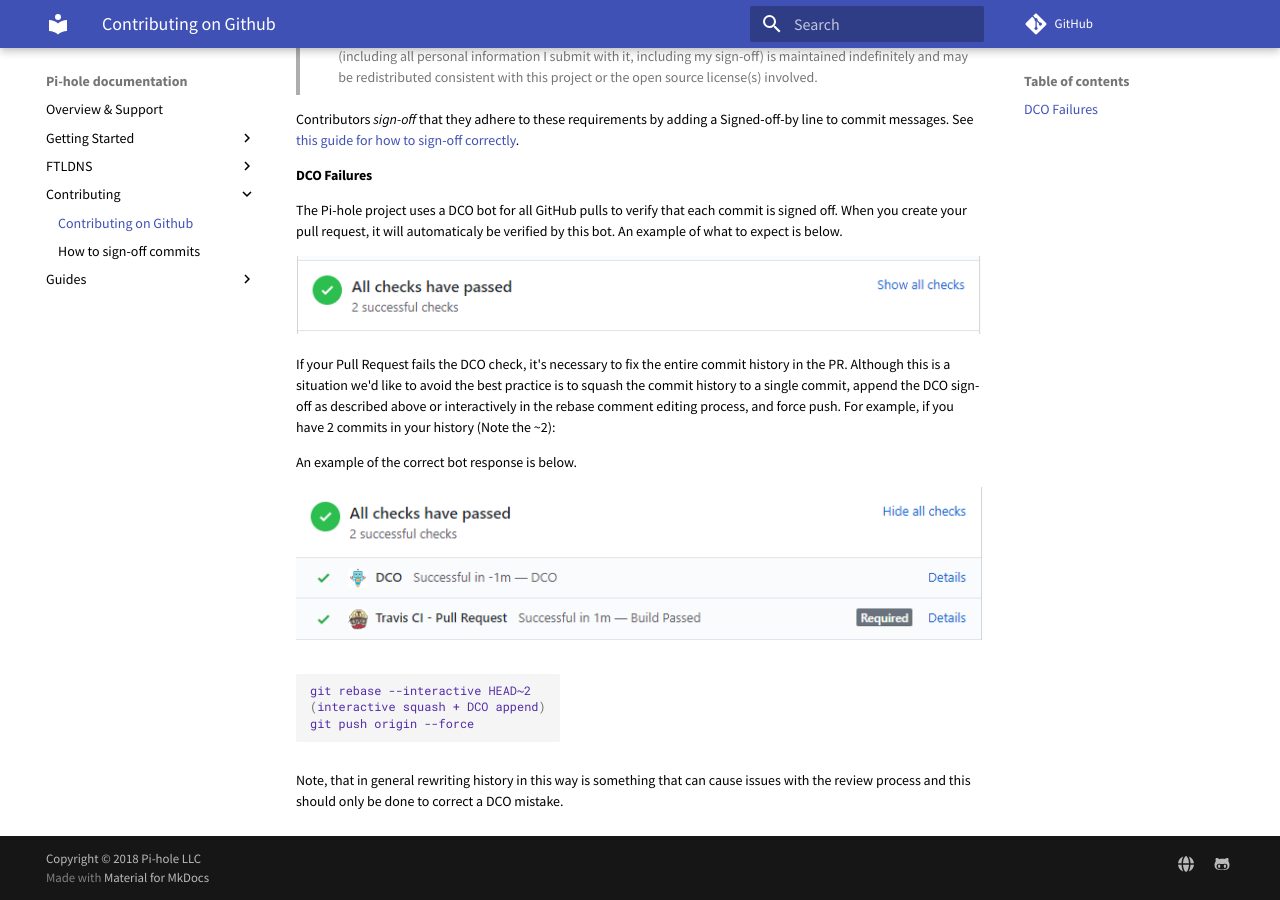
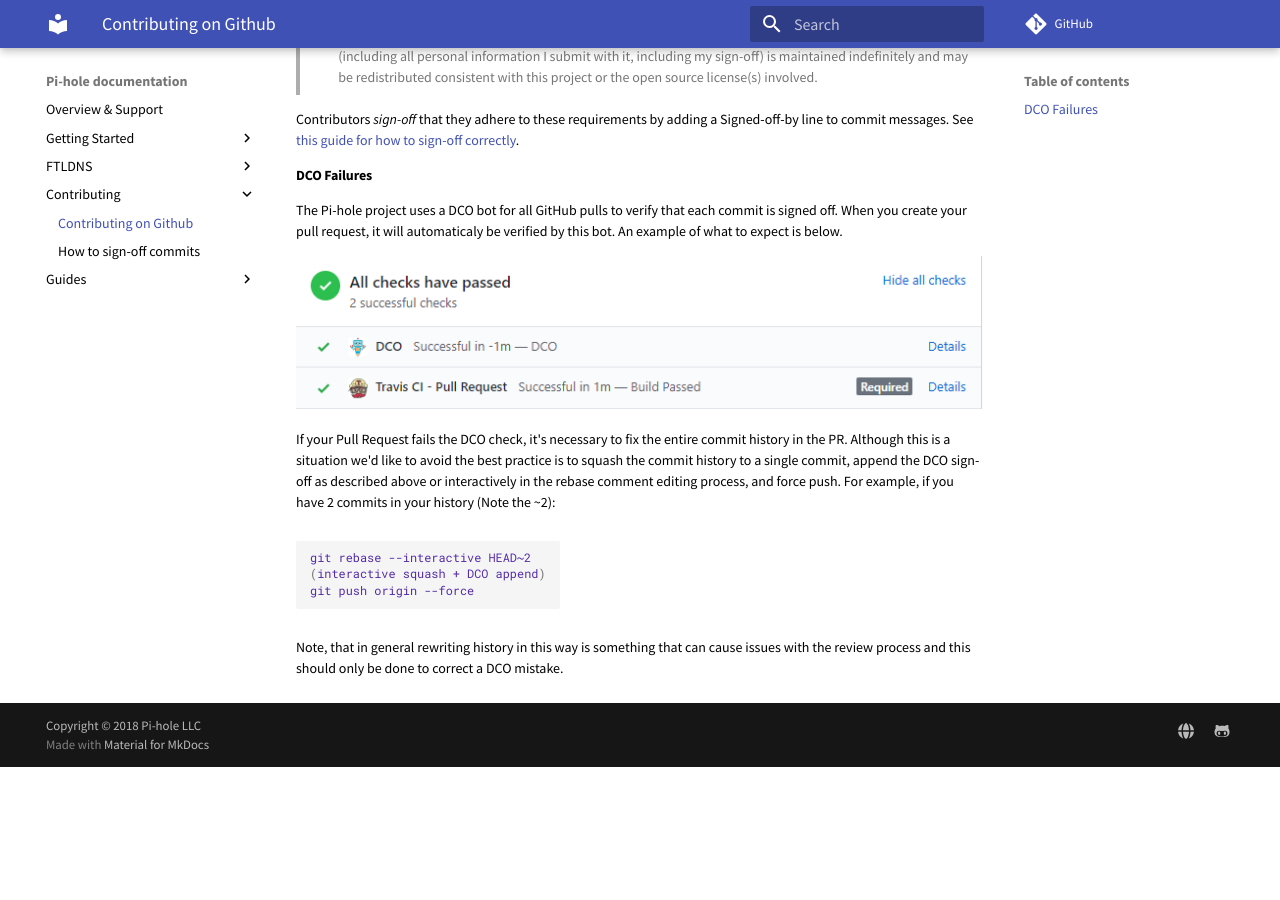
Before and after one commit to pi-hole/docs, an MkDocs documentation site: the page built from docs/guides/github/contributing.md, in a window 1280 px wide and 900 px high, scrolled down 508 px. Built offline with MkDocs 1.6.1 and Material for MkDocs 9.7.7, drawn with Linux system fonts in a browser that asks for light colours; comment, search, counter and statistics services are not loaded; old or Windows-style settings are respelled for this version of MkDocs; after the commit the page ends 1275 px from its top, so only the background shows below that.

Commit message:
Removed old image, replaced with new
Signed-off-by: root <root@dev.toakan.uk>

````diff
--- a/docs/guides/github/contributing.md
+++ b/docs/guides/github/contributing.md
@@ -19,13 +19,9 @@
 
 The Pi-hole project uses a DCO bot for all GitHub pulls to verify that each commit is signed off. When you create your pull request, it will automaticaly be verified by this bot. An example of what to expect is below.
 
-![Screenshot](../../images/github-commit-bots.png)
+![Screenshot](../../images/github-commit-bots-expanded.png)
 
 If your Pull Request fails the DCO check, it's necessary to fix the entire commit history in the PR. Although this is a situation we'd like to avoid the best practice is to squash the commit history to a single commit, append the DCO sign-off as described above or interactively in the rebase comment editing process, and force push. For example, if you have 2 commits in your history (Note the ~2):
-
-An example of the correct bot response is below.
-
-![Screenshot](../../images/github-commit-bots-expanded.png)
 
 ```bash
 git rebase --interactive HEAD~2
````
Also changed, not shown: docs/images/github-commit-bots.png (deleted).
